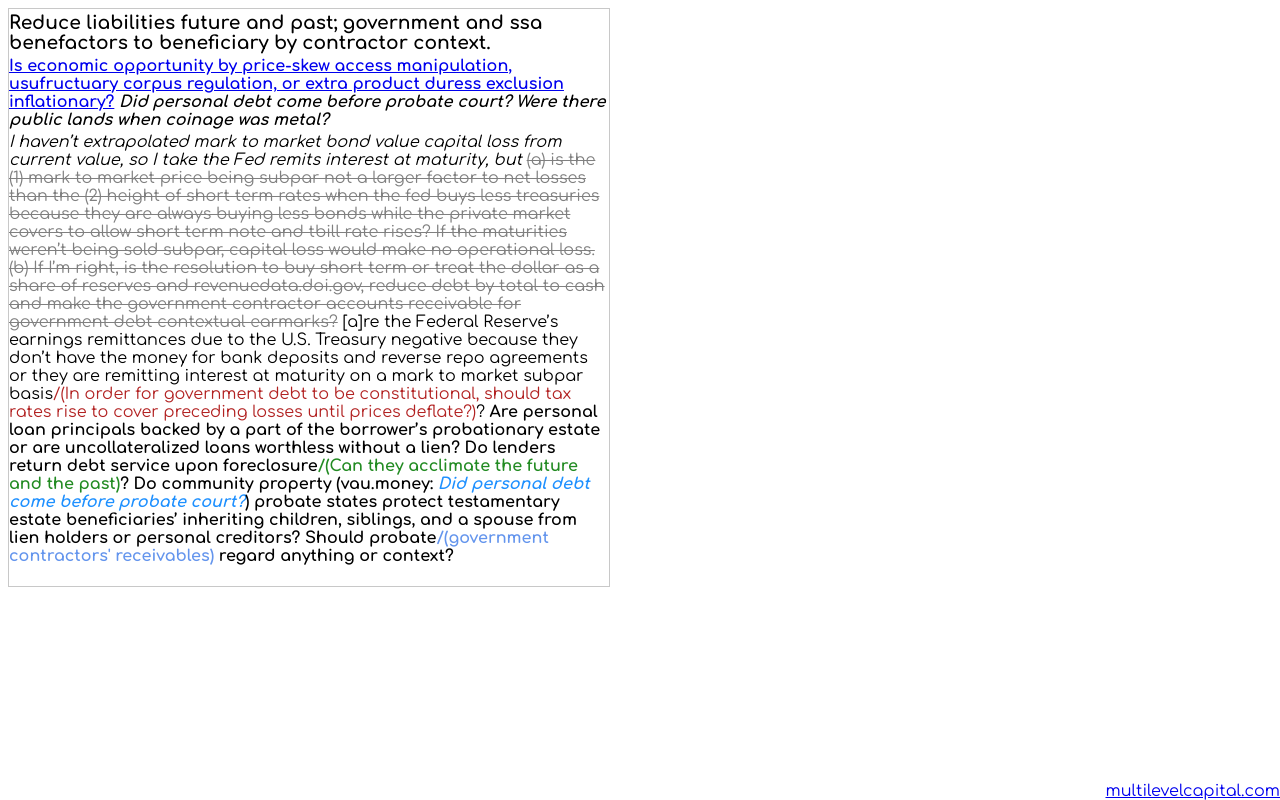
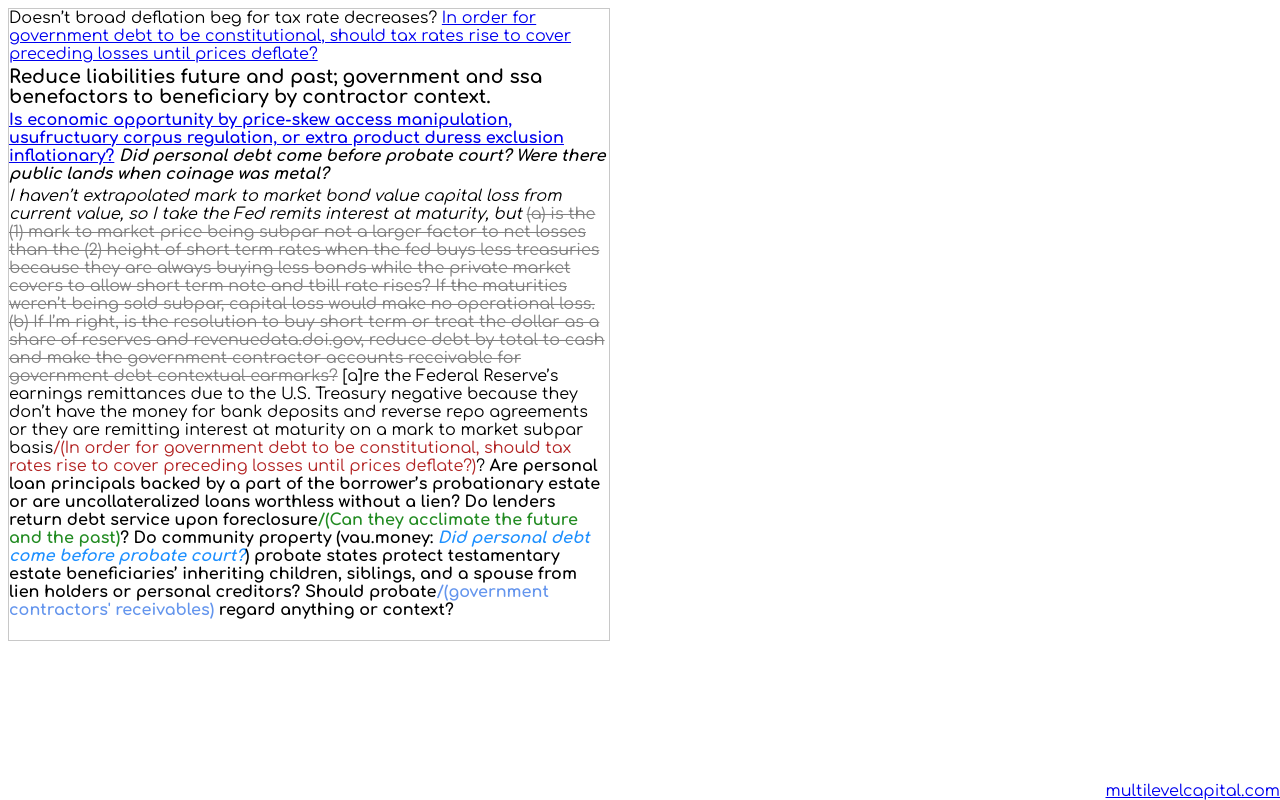
Before and after one commit to NickCarducci/tax-security-first, a React (Create React App) app: page / in a window 1280 px wide. Built offline with nearby package versions, Linux system fonts and the light colour scheme.

Commit message:
Update Basic.js

```diff
--- a/src/Basic.js
+++ b/src/Basic.js
@@ -121,6 +121,12 @@ export default class Basic extends React.Component {
           cursor: "pointer"
         }}
       >
+        Doesn’t broad deflation beg for tax rate decreases?{space}
+        <a href="https://occupywallst.quora.com/What-are-some-reasons-why-someone-might-prefer-not-to-have-universal-health-care-in-the-United-States-1">
+          In order for government debt to be constitutional, should tax rates
+          rise to cover preceding losses until prices deflate?
+        </a>
+        {/*technical benefit utility */}
         <h3 style={{ margin: "4px 0px" }}>
           Reduce liabilities future and past; government and ssa benefactors to
           beneficiary by contractor context.
```
